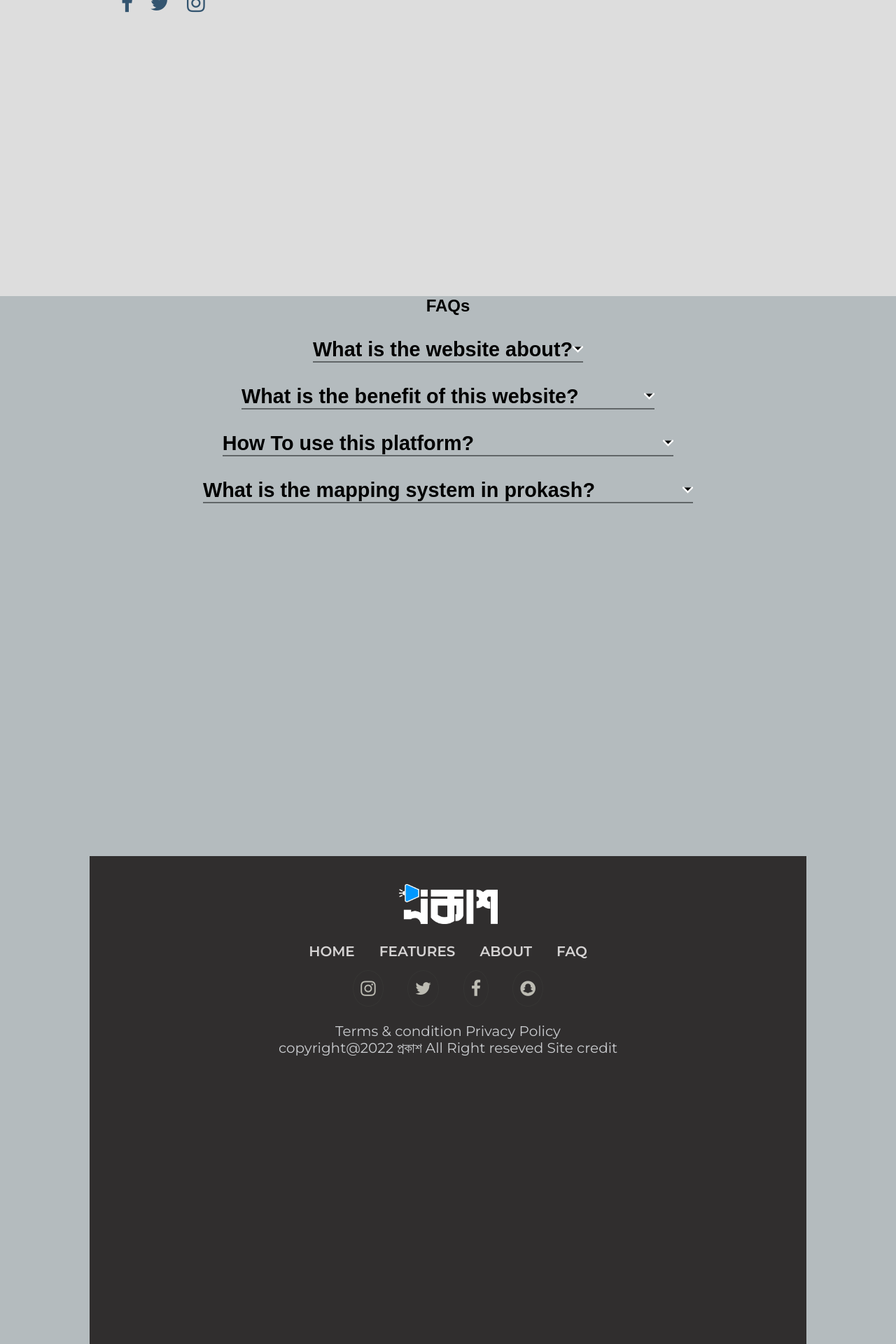
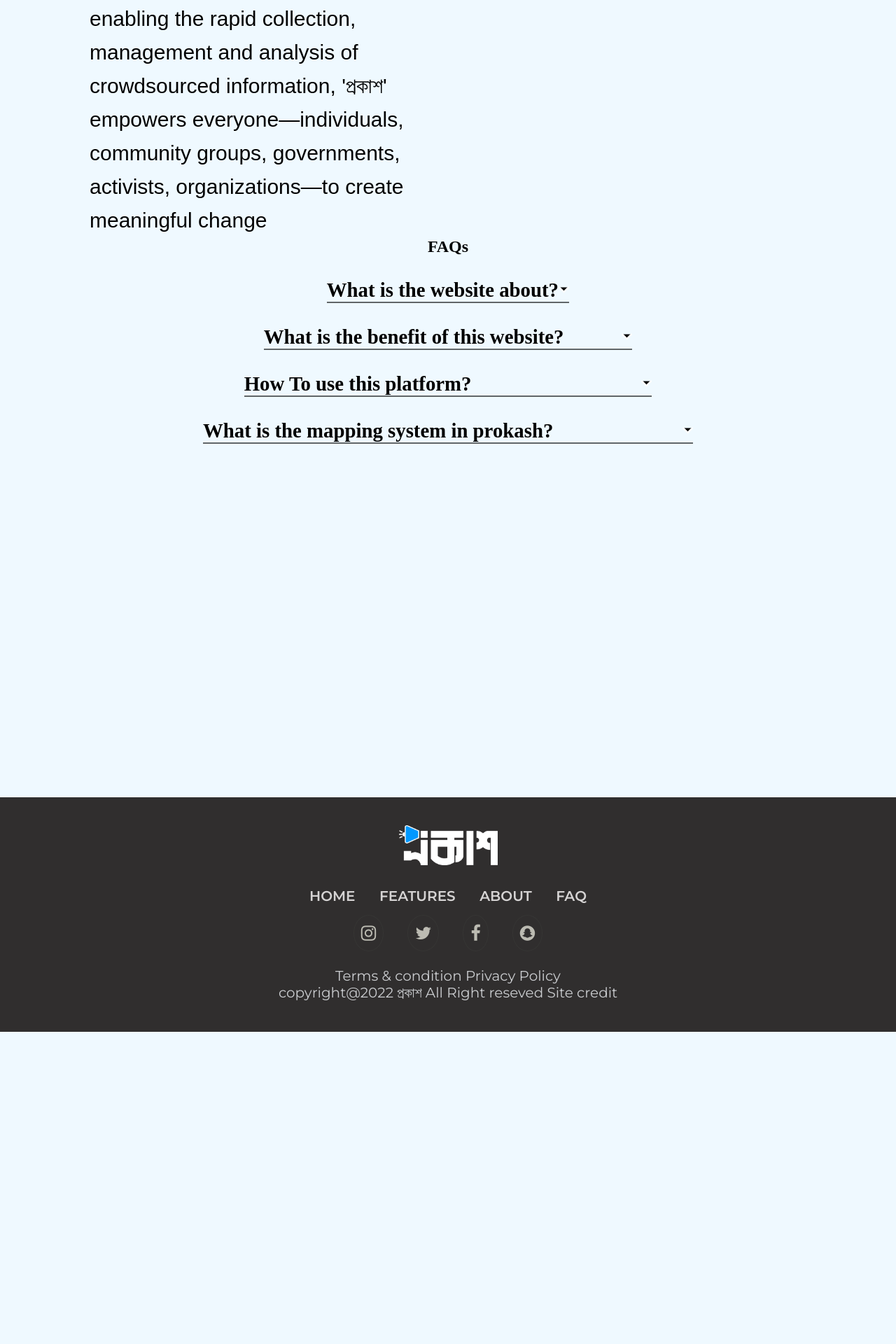
Before and after one commit to mirzatawhid/Prokash, a PHP site: page / in a window 1280 px wide. Shown: the part 2437-4357 px from the top of the page at 70% size. After the commit the page ends 3911 px from the top, so only its background shows below. Run offline with PHP 8.4, Linux system fonts and the light colour scheme.

Commit message:
Modify about section

```diff
--- a/index.html
+++ b/index.html
@@ -1,19 +1,27 @@
 <!DOCTYPE html>
 <html lang="en">
   <head>
-    <meta charset="UTF-8">
-    <meta http-equiv="X-UA-Compatible" content="IE=edge">
-    <meta name="viewport" content="width=device-width, initial-scale=1.0">
-    <link rel="stylesheet" href="https://cdnjs.cloudflare.com/ajax/libs/font-awesome/4.7.0/css/font-awesome.min.css">
-    <link rel="stylesheet" href="style.css">
+    <meta charset="UTF-8" />
+    <meta http-equiv="X-UA-Compatible" content="IE=edge" />
+    <meta name="viewport" content="width=device-width, initial-scale=1.0" />
+    <link
+      rel="stylesheet"
+      href="https://cdnjs.cloudflare.com/ajax/libs/font-awesome/4.7.0/css/font-awesome.min.css"
+    />
+    <link rel="stylesheet" href="style.css" />
     <title>Prokash</title>
   </head>
   <body>
-
     <!--Navigation Bar-->
 
     <header>
-        <img class="logo" src="images/logo.png" alt="logo" width="141px" height="57px">
+      <img
+        class="logo"
+        src="images/logo.png"
+        alt="logo"
+        width="141px"
+        height="57px"
+      />
       <nav class="nav_bar">
         <ul class="nav_links">
           <li class="home"><a href="#">Home</a></li>
@@ -27,99 +35,105 @@
         <a class="login" href="#"><button>Login</button></a>
         <a class="register" href="#"><button>Register</button></a>
       </div>
-
     </header>
 
     <main>
-
       <!--Banner-->
 
-        <div class="banner" style="min-height: 960px;">
+      <div class="banner" style="min-height: 960px">
         <div>
-                <img class="banner_logo" src="images/banner_logo.png" alt="logo">
-                <p class="banner_txt">Collaboration and Co-Ordination<br>with Mass People</p>
+          <img class="banner_logo" src="images/banner_logo.png" alt="logo" />
+          <p class="banner_txt">
+            Collaboration and Co-Ordination<br />with Mass People
+          </p>
         </div>
-
       </div>
-
 
       <!-- Features -->
 
       <div class="features_section" id="feature">
         <h1>Features</h1>
         <div class="features_container">
-            <div class="box complaint" style="height: 650px; width: 550px;">
-                <img class="box_img" src="images/complaint.png" style="width: 60%; height: auto;">
+          <div class="box complaint" style="height: 650px; width: 550px">
+            <img
+              class="box_img"
+              src="images/complaint.png"
+              style="width: 60%; height: auto"
+            />
             <p class="box_title">Complaints Submission</p>
-                <p class="box_desc">User-friendly platform
-                    to Submit any
-                    social complaint easily
-                    in one place</p>
+            <p class="box_desc">
+              User-friendly platform to Submit any social complaint easily in
+              one place
+            </p>
           </div>
 
-            <div class="box mapping" style="height: 650px; width: 550px;">
-                <img class="box_img" src="images/mapping.png" style="width: 50%; height: auto;">
+          <div class="box mapping" style="height: 650px; width: 550px">
+            <img
+              class="box_img"
+              src="images/mapping.png"
+              style="width: 50%; height: auto"
+            />
             <p class="box_title">Complaints Mapping</p>
-                <p class="box_desc">Gives transparency of
-                    social problems
-                    and track
-                    the complaints</p>
+            <p class="box_desc">
+              Gives transparency of social problems and track the complaints
+            </p>
           </div>
 
-            <div class="box forum" style="height: 650px; width: 550px;">
-                <img class="box_img" src="images/forum.png" style="width: 60%; height: auto;">
+          <div class="box forum" style="height: 650px; width: 550px">
+            <img
+              class="box_img"
+              src="images/forum.png"
+              style="width: 60%; height: auto"
+            />
             <p class="box_title">Discussion Forum</p>
-                <p class="box_desc">Gives a room for
-                    discussion about
-                    solving the
-                    social problems
+            <p class="box_desc">
+              Gives a room for discussion about solving the social problems
             </p>
           </div>
         </div>
       </div>
 
-
       <!--About Section-->
 
+
       <div class="section">
+            <h1>About Us</h1>
         <div class="container">
           <div class="content-section">
-            <div class="title">
-                <h2>About Us</h2>
-            </div>
             <div class="content">
               <h3>The 'প্রকাশ' platform</h3>
-                <p>This is a social or community based problem solving platform.This Platform helps communities turn information into action with an intuitive and accessible crowdsourcing and mapping tool.
-                     By enabling the rapid collection, management and analysis of crowdsourced information, 'প্রকাশ' empowers everyone—individuals,
-                     community groups, governments, activists, organizations—to create meaningful change</p>
-                     <div class="button">
-                        <a href="">Read More</a>
+              <p>
+                This is a social or community based problem solving
+                platform.This Platform helps communities turn information into
+                action with an intuitive and accessible crowdsourcing and
+                mapping tool. By enabling the rapid collection, management and
+                analysis of crowdsourced information, 'প্রকাশ' empowers
+                everyone—individuals, community groups, governments, activists,
+                organizations—to create meaningful change
+              </p>
             </div>
           </div>
-            <div class="social">
-                <a href="#"><i class="fa fa-facebook-f"></i></a>
-                <a href="#"><i class="fa fa-twitter"></i></a>
-                <a href="#"><i class="fa fa-instagram"></i></a>
-            </div>
-        </div>
-        <div class="image section">
-            <img src="social.jpg">
+          <div class="image-section">
+            <img src="images/about.png" alt="about image" />
           </div>
         </div>
       </div>
 
-
       <!--FAQ Section-->
-            <section>
+      <section class="faq_section">
         <h2 class="title">FAQs</h2>
         <div class="faq">
           <div class="question">
             <h3>What is the website about?</h3>
 
             <svg width="15" height="10" viewBox="0 0 42 25">
-                        <path d="M3 3L21 21L39 3"stroke="white"stroke-width="7" stroke-linecap="round"/>
+              <path
+                d="M3 3L21 21L39 3"
+                stroke="white"
+                stroke-width="7"
+                stroke-linecap="round"
+              />
             </svg>
-
           </div>
           <div class="answer">
             <p>it is a social problem solving platform.</p>
@@ -131,9 +145,13 @@
             <h3>What is the benefit of this website?</h3>
 
             <svg width="15" height="10" viewBox="0 0 42 25">
-                        <path d="M3 3L21 21L39 3"stroke="white"stroke-width="7" stroke-linecap="round"/>
+              <path
+                d="M3 3L21 21L39 3"
+                stroke="white"
+                stroke-width="7"
+                stroke-linecap="round"
+              />
             </svg>
-
           </div>
           <div class="answer">
             <p>we can easily collaboarte and solve mass peoples problem.</p>
@@ -145,12 +163,18 @@
             <h3>How To use this platform?</h3>
 
             <svg width="15" height="10" viewBox="0 0 42 25">
-                        <path d="M3 3L21 21L39 3"stroke="white"stroke-width="7" stroke-linecap="round"/>
+              <path
+                d="M3 3L21 21L39 3"
+                stroke="white"
+                stroke-width="7"
+                stroke-linecap="round"
+              />
             </svg>
-
           </div>
           <div class="answer">
-                        <p>there is a section for submitting problems and a discussion room.</p>
+            <p>
+              there is a section for submitting problems and a discussion room.
+            </p>
           </div>
         </div>
 
@@ -159,23 +183,33 @@
             <h3>What is the mapping system in prokash?</h3>
 
             <svg width="15" height="10" viewBox="0 0 42 25">
-                        <path d="M3 3L21 21L39 3"stroke="white"stroke-width="7" stroke-linecap="round"/>
+              <path
+                d="M3 3L21 21L39 3"
+                stroke="white"
+                stroke-width="7"
+                stroke-linecap="round"
+              />
             </svg>
-
           </div>
           <div class="answer">
-                        <p>the complaints will be tracked and shown in a mapping box according to statistics.</p>
+            <p>
+              the complaints will be tracked and shown in a mapping box
+              according to statistics.
+            </p>
           </div>
         </div>
       </section>
     </main>
 
     <footer>
-
       <section class="footer" id="contact">
-
-            <div class=" footer_logo" >
-                <img src="/images/footer_Logo.png" alt="footer logo" width="141px" height="57px">
+        <div class="footer_logo">
+          <img
+            src="/images/footer_Logo.png"
+            alt="footer logo"
+            width="141px"
+            height="57px"
+          />
         </div>
 
         <ul class="list">
@@ -192,7 +226,7 @@
             <a href="#">FAQ</a>
           </li>
         </ul>
-            <br>
+        <br />
         <div class="social">
           <a href="#"><i class="fa fa-instagram"></i></a>
           <a href="#"><i class="fa fa-twitter"></i></a>
@@ -201,13 +235,11 @@
         </div>
 
         <p class="copyright">
-             Terms & condition    Privacy Policy
-             <br>
-             copyright@2022 প্রকাশ  All Right reseved Site credit
+          Terms & condition Privacy Policy
+          <br />
+          copyright@2022 প্রকাশ All Right reseved Site credit
         </p>
-
       </section>
     </footer>
-
   </body>
 </html>
--- a/style.css
+++ b/style.css
@@ -92,7 +92,7 @@ header{
 }
 
 .features_section{
-    padding: 5% 8% 8% 8%;
+    padding: 5% 8% 5% 8%;
 }
 
 h1{
@@ -141,16 +141,13 @@ h1{
     align-items: center;
     padding: 1% 5% 5% 5%;
 }
-.section{
-    width: 100%;
-    min-height: 100vh;
-    background-color: #ddd;
-}
+
 .container{
     width: 80%;
     display: block;
     margin: auto;
-    padding-top: 100px;
+    height: auto;
+    margin-bottom: 10%;
 }
 .content-section{
     float: left;
@@ -164,50 +161,34 @@ h1{
     width: 100%;
     height: auto;
 }
-.content-section .title{
-text-transform: uppercase;
-font-size: 28px;
-color: #0f465d;
+
+.section .title{
+font-family: "Montserrat",sans-serif;
+font-weight: 800;
+text-align: center;
+font-size: 65px;
+color: black;
 }
+
+.section h1{
+    padding: 5%;
+}
+
 .content-section .content h3{
-    margin-top: 20px;
-    color: #1d1e42;
-    font-size: 20px;
+    font-family: "Montserrat",sans-serif;
+    font-weight: 700;
+    color: #0980FF;
+    font-size: 50px;
 }
 .content-section .content p{
+    font-family: "Montserrat",sans-serif;
+    font-weight: 500;
     margin-top: 10px;
     font-family: sans-serif;
-    font-size: 18px;
+    font-size: 30px;
     line-height: 1.6;
 }
-.content-section .content .button a{
-    margin-top: 50px;
 
-}
-.content-section .content .button a{
-    background-color: #3d3d3d;
-    padding: 6px 30px;
-    text-decoration: none;
-    color: #fff;
-    font-size: 20px;
-    letter-spacing: 1.5px;
-}
-.content-section .content .button a:hover{
-    background-color: #344349;
-    color: #908a8a;
-}
-.content-section .social{
-    margin:35px 35px;
-
-}
-.content-section .social i{
-    color:#345570;
-    font-size: 30px;
-    padding: 5px 10px;
-}
-.content-section .social i:hover{
-    color: #2e6175;
-}
 @media screen and (max-width:768px){
     .container{
         width: 80%;
@@ -247,17 +228,16 @@ color: #0f465d;
     text-align: center;
 }
 }
-body{
-    font-family: sans-serif;
-    background: #b4bbbe;
-}
-section{
+
+
+.faq_section{
     min-height: 100vh;
     width: 80%;
     margin: 0 auto;
     display: flex;
     flex-direction: column;
     align-items: center;
+    margin-top: 20%;
 }
 .title{
     font-size: 3 rem;
```
Lines whose indentation alone changed are shown as unchanged.
